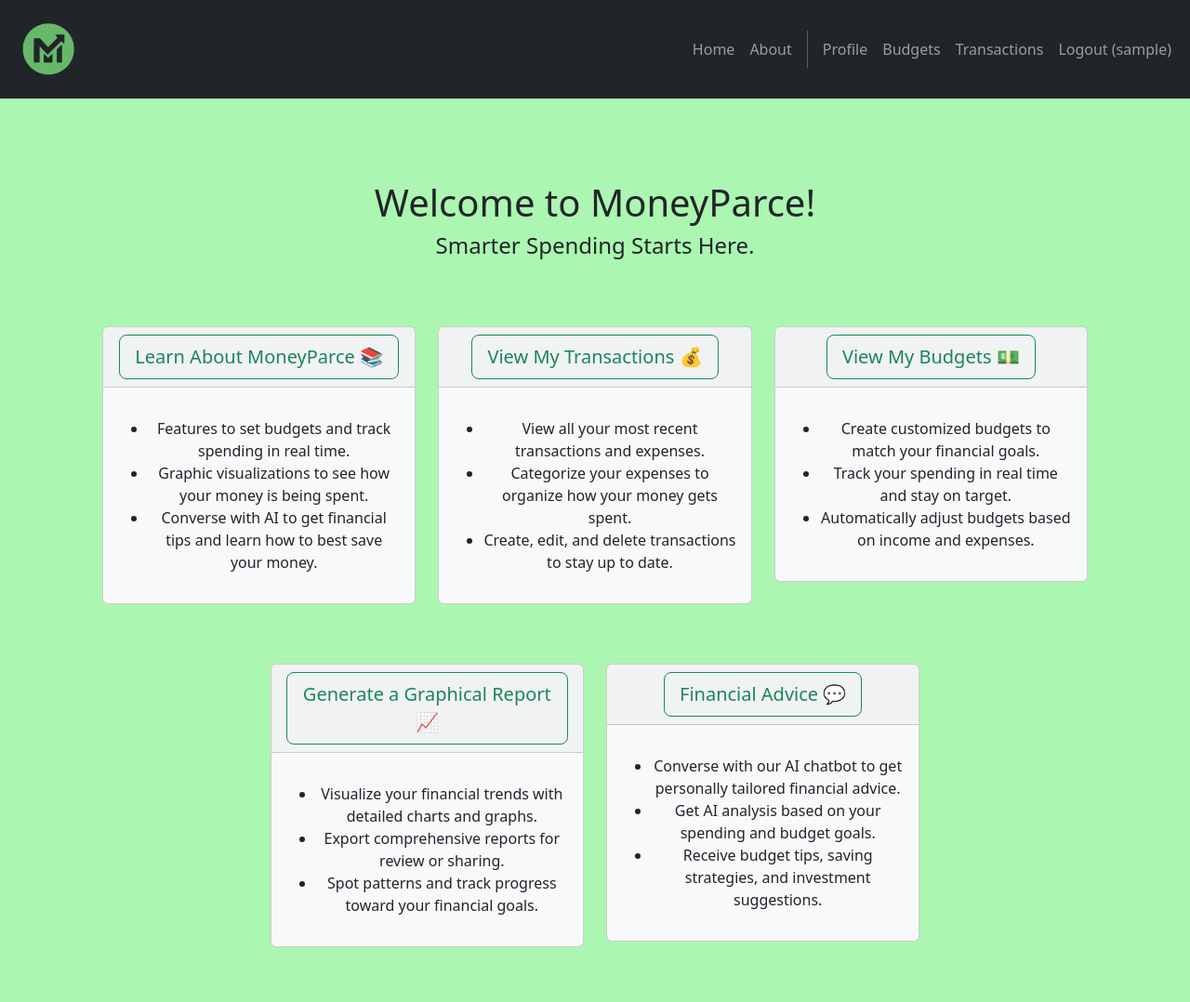
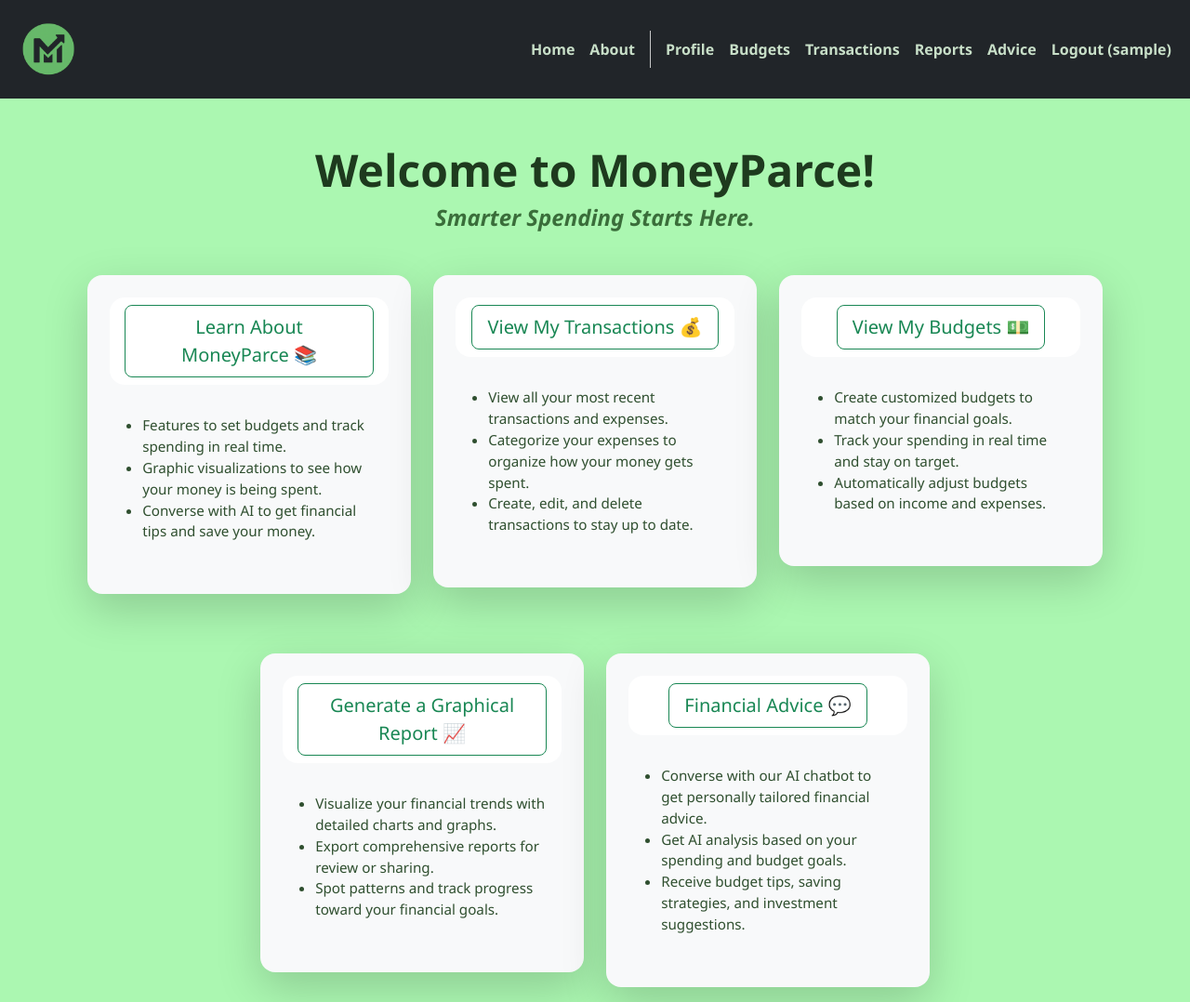
Before and after one commit to imermigkas3/MoneyParce, a Django app: page / in a window 1280 px wide. Shown: the whole page at 93% size. Before the commit the page ends 1019 px from the top, so only its background shows below. Run offline with Django 5.2, Linux system fonts and the light colour scheme; the visitor is signed in with stand-in values (Sample User, id 1).

Commit message:
Fixed UI for homepage and GUI

```diff
--- a/MoneyParce/static/css/style.css
+++ b/MoneyParce/static/css/style.css
@@ -1,4 +1,4 @@
-.bg-index{
+.bg-index {
     background: url("../img/logo.png") no-repeat fixed;
     background-size: 100% auto;
 }
@@ -14,7 +14,7 @@
 
 .password-reset-container {
     background: url("../img/passwordreset.png") no-repeat center center;
-    background-size: cover; !important;
+    background-size: cover;
     min-height: 100vh;
     width: 100vw;
     max-width: 100%;
@@ -75,8 +75,7 @@
 }
 
 .password-reset-done {
-    background:
-        url("../img/passwordreset.png") no-repeat center center;
+    background: url("../img/passwordreset.png") no-repeat center center;
     background-size: cover;
     min-height: 100vh;
     display: flex;
@@ -94,8 +93,7 @@
 }
 
 .password-reset-confirm {
-    background:
-        url("../img/passwordreset.png") no-repeat center center;
+    background: url("../img/passwordreset.png") no-repeat center center;
     background-size: cover;
     min-height: 100vh;
     display: flex;
@@ -135,8 +133,7 @@
 }
 
 .password-reset-complete {
-    background:
-        url("../img/passwordreset.png") no-repeat center center;
+    background: url("../img/passwordreset.png") no-repeat center center;
     background-size: cover;
     min-height: 100vh;
     display: flex;
@@ -176,3 +173,25 @@ html, body {
     width: 100vw;
     max-width: 100%;
 }
+
+.custom-card {
+    background-color: #f8f9fa;
+    border: none;
+    border-radius: 1rem;
+    padding: 2rem;
+    max-width: 22rem;
+    margin-bottom: 1.5rem;
+    box-shadow: 0 4px 16px rgba(0, 0, 0, 0.1);
+    transition: all 0.3s ease-in-out;
+}
+
+.custom-card:hover {
+    transform: translateY(-10px);
+    box-shadow: 0 12px 24px rgba(0, 128, 0, 0.2);
+}
+
+img {
+    max-width: 100%;
+    height: auto;
+    display: block;
+}
--- a/MoneyParce/templates/base.html
+++ b/MoneyParce/templates/base.html
@@ -2,22 +2,68 @@
 <html lang="en">
 {% load static %}
 <head>
-    <meta charset="UTF-8">
-    <meta name = "viewport" content = "width=device-width, initial-scale=1" />
+    <meta charset="UTF-8" />
+    <meta name="viewport" content="width=device-width, initial-scale=1" />
     <title>{% block title %}My Site{% endblock %}</title>
-    <link rel="stylesheet" type="text/css" href="{% static 'css/style.css' %}">
-
-    <link rel="stylesheet" href="https://cdn.jsdelivr.net/npm/bootstrap@5.3.0/dist/css/bootstrap.min.css">
+    <link rel="stylesheet" type="text/css" href="{% static 'css/style.css' %}" />
+    <link rel="stylesheet" href="https://cdn.jsdelivr.net/npm/bootstrap@5.3.0/dist/css/bootstrap.min.css" />
+    <style>
+      /* Ensure consistent font across the site matching your content */
+      body {
+        font-family: 'Segoe UI', Tahoma, Geneva, Verdana, sans-serif;
+        background-color: #abf7b1;
+        color: #1e3a1e;
+      }
+      /* Navbar brand image spacing */
+      .navbar-brand img {
+        max-height: 80px;
+        width: auto;
+      }
+      /* Navbar links styles: use your green-themed accent color */
+      .navbar-nav .nav-link {
+        font-weight: 600;
+        font-size: 1rem;
+        color: #c8dfc8;
+        transition: color 0.3s ease;
+        padding: 0.5rem 0.75rem;
+      }
+      .navbar-nav .nav-link:hover,
+      .navbar-nav .nav-link:focus {
+        color: #a1d290;
+        text-decoration: none;
+      }
+      /* Divider vertical line styling matches nav */
+      .vr.bg-white {
+        opacity: 0.75;
+      }
+      /* Responsive padding for container */
+      .container.mt-4 {
+        padding-left: 1.5rem;
+        padding-right: 1.5rem;
+      }
+      @media (max-width: 576px) {
+        /* Adjust nav link font size on mobile */
+        .navbar-nav .nav-link {
+          font-size: 0.9rem;
+        }
+      }
+    </style>
 </head>
-<body style="background-color: #abf7b1;">
+<body>
   <nav class="navbar navbar-expand-lg navbar-dark bg-dark">
     <div class="container-fluid">
       <a class="navbar-brand" href="/">
-          <img src="{% static 'img/logo.png' %}" alt='MoneyParce logo' height='80'>
+        <img src="{% static 'img/logo.png' %}" alt="MoneyParce logo" />
       </a>
-      <button class="navbar-toggler" type="button" data-bs-toggle="collapse"
-              data-bs-target="#navbarNavAltMarkup" aria-controls="navbarNavAltMarkup"
-              aria-expanded="false" aria-label="Toggle navigation">
+      <button
+        class="navbar-toggler"
+        type="button"
+        data-bs-toggle="collapse"
+        data-bs-target="#navbarNavAltMarkup"
+        aria-controls="navbarNavAltMarkup"
+        aria-expanded="false"
+        aria-label="Toggle navigation"
+      >
         <span class="navbar-toggler-icon"></span>
       </button>
 
@@ -30,11 +76,11 @@
 
           {% if user.is_authenticated %}
           <a class="nav-link" href="{% url 'accounts.profile' %}">Profile</a>
-            <a class="nav-link" href="{% url 'Budgets.index' %}">Budgets</a>
+          <a class="nav-link" href="/budgets">Budgets</a>
           <a class="nav-link" href="{% url 'transaction_list' %}">Transactions</a>
-            <a class="nav-link" href="{% url 'accounts.logout' %}">
-              Logout ({{ user.username }})
-            </a>
+          <a class="nav-link" href="#">Reports</a>
+          <a class="nav-link" href="{% url 'agent.chat' %}">Advice</a>
+          <a class="nav-link" href="{% url 'accounts.logout' %}">Logout ({{ user.username }})</a>
           {% else %}
           <a class="nav-link" href="{% url 'accounts.login' %}">Login</a>
           <a class="nav-link" href="{% url 'accounts.signup' %}">Sign Up</a>
@@ -45,8 +91,9 @@
   </nav>
 
   <div class="container mt-4">
-    {% block content %}
-    {% endblock %}
+    {% block content %}{% endblock %}
   </div>
+
+  <script src="https://cdn.jsdelivr.net/npm/bootstrap@5.3.0/dist/js/bootstrap.bundle.min.js"></script>
 </body>
 </html>
--- a/home/templates/home/index.html
+++ b/home/templates/home/index.html
@@ -1,39 +1,83 @@
 {% extends 'base.html' %}
 {% block content %}
-    <div class="p-3">
-        <div class="container">
-            <div class="row mt-5">
-                <div class="col mx-auto text-center mb-3">
+    <style>
+        .card-body ul {
+            font-family: 'Segoe UI', Tahoma, Geneva, Verdana, sans-serif;
+            font-size: 0.95rem;
+            color: #2f4f2f;
+            padding-left: 1.2rem;
+            line-height: 1.5;
+        }
+        .hover-shadow {
+            transition: transform 0.3s ease, box-shadow 0.3s ease;
+            cursor: pointer;
+        }
+        .hover-shadow:hover {
+            transform: translateY(-8px);
+            box-shadow: 0 16px 30px rgba(0, 0, 0, 0.2);
+            z-index: 10;
+        }
+    </style>
+    <style>
+        .welcome-text {
+            font-family: 'Segoe UI', Tahoma, Geneva, Verdana, sans-serif;
+            color: #1e3a1e;
+            text-align: center;
+            margin: 3rem 0 2rem 0;
+        }
+        .welcome-text h1 {
+            font-size: 3rem;
+            font-weight: 800;
+            margin-bottom: 0.5rem;
+        }
+        .welcome-text h4 {
+            font-size: 1.5rem;
+            font-weight: 600;
+            color: #3a6d3a;
+            font-style: italic;
+  }
+  @media (max-width: 576px) {
+    .welcome-text h1 {
+      font-size: 2rem;
+    }
+    .welcome-text h4 {
+      font-size: 1.1rem;
+    }
+  }
+</style>
+
+    <div class="welcome-text">
         <h1>Welcome to MoneyParce!</h1>
         <h4>Smarter Spending Starts Here.</h4>
-                </div>
     </div>
             {% if user.is_authenticated %}
                 <div class="row mt-5">
                     <div class="col text-center">
-                        <div class="card bg-light mb-3" style="max-width: 22rem;">
-                            <div class="card-header">
+                        <div class="card bg-light mb-3 rounded-4 shadow-lg border-0 p-4 hover-shadow" style="max-width: 22rem;">
+                            <div class="card-header bg-white border-0 rounded-4">
                                 <a class="btn btn-outline-success btn-lg w-auto" href="{% url 'home.about' %}" role="button">
-                                    Learn About MoneyParce 📚</a>
+                                    Learn About MoneyParce 📚
+                                </a>
                             </div>
-                            <div class="card-body">
-                                <ul class = "mt-3">
+                            <div class="card-body text-start">
+                                <ul class="mt-3">
                                     <li>Features to set budgets and track spending in real time.</li>
                                     <li>Graphic visualizations to see how your money is being spent.</li>
-                                    <li>Converse with AI to get financial tips and learn how to best save your money.</li>
+                                    <li>Converse with AI to get financial tips and save your money.</li>
                                 </ul>
                             </div>
                         </div>
                     </div>
 
                     <div class="col text-center">
-                        <div class="card bg-light mb-3" style="max-width: 22rem;">
-                            <div class="card-header">
+                        <div class="card bg-light mb-3 rounded-4 shadow-lg border-0 p-4 hover-shadow" style="max-width: 22rem;">
+                            <div class="card-header bg-white border-0 rounded-4">
                                 <a class="btn btn-outline-success btn-lg w-auto" href="{% url 'transaction_list' %}" role="button">
-                                     View My Transactions 💰</a>
+                                    View My Transactions 💰
+                                </a>
                             </div>
-                            <div class="card-body">
-                                <ul class = "mt-3">
+                            <div class="card-body text-start">
+                                <ul class="mt-3">
                                     <li>View all your most recent transactions and expenses.</li>
                                     <li>Categorize your expenses to organize how your money gets spent.</li>
                                     <li>Create, edit, and delete transactions to stay up to date.</li>
@@ -43,12 +87,14 @@
                     </div>
 
                     <div class="col text-center">
-                        <div class="card bg-light mb-3" style="max-width: 22rem;">
-                            <div class="card-header">
-                                <a class="btn btn-outline-success btn-lg w-auto" href="/budgets" role="button"> View My Budgets 💵</a>
+                        <div class="card bg-light mb-3 rounded-4 shadow-lg border-0 p-4 hover-shadow" style="max-width: 22rem;">
+                            <div class="card-header bg-white border-0 rounded-4">
+                                <a class="btn btn-outline-success btn-lg w-auto" href="/budgets" role="button">
+                                    View My Budgets 💵
+                                </a>
                             </div>
-                            <div class="card-body">
-                                <ul class = "mt-3">
+                            <div class="card-body text-start">
+                                <ul class="mt-3">
                                     <li>Create customized budgets to match your financial goals.</li>
                                     <li>Track your spending in real time and stay on target.</li>
                                     <li>Automatically adjust budgets based on income and expenses.</li>
@@ -59,16 +105,17 @@
                 </div>
 
                 <div class="row mt-5">
-                    <div class = "col-2"></div>
+                    <div class="col-2"></div>
 
                     <div class="col text-center">
-                        <div class="card bg-light mb-3" style="max-width: 22rem;">
-                            <div class="card-header">
+                        <div class="card bg-light mb-3 rounded-4 shadow-lg border-0 p-4 hover-shadow" style="max-width: 22rem;">
+                            <div class="card-header bg-white border-0 rounded-4">
                                 <a class="btn btn-outline-success btn-lg w-auto" href="#" role="button">
-                                    Generate a Graphical Report 📈</a>
+                                    Generate a Graphical Report 📈
+                                </a>
                             </div>
-                            <div class="card-body">
-                                <ul class = "mt-3">
+                            <div class="card-body text-start">
+                                <ul class="mt-3">
                                     <li>Visualize your financial trends with detailed charts and graphs.</li>
                                     <li>Export comprehensive reports for review or sharing.</li>
                                     <li>Spot patterns and track progress toward your financial goals.</li>
@@ -78,13 +125,14 @@
                     </div>
 
                     <div class="col text-center">
-                        <div class="card bg-light mb-3" style="max-width: 22rem;">
-                            <div class="card-header">
+                        <div class="card bg-light mb-3 rounded-4 shadow-lg border-0 p-4 hover-shadow" style="max-width: 22rem;">
+                            <div class="card-header bg-white border-0 rounded-4">
                                 <a class="btn btn-outline-success btn-lg w-auto" href="{% url 'agent.chat' %}" role="button">
-                                    Financial Advice 💬 </a>
+                                    Financial Advice 💬
+                                </a>
                             </div>
-                            <div class="card-body">
-                                <ul class = "mt-3">
+                            <div class="card-body text-start">
+                                <ul class="mt-3">
                                     <li>Converse with our AI chatbot to get personally tailored financial advice.</li>
                                     <li>Get AI analysis based on your spending and budget goals.</li>
                                     <li>Receive budget tips, saving strategies, and investment suggestions.</li>
@@ -92,18 +140,21 @@
                             </div>
                         </div>
                     </div>
-                    <div class = "col-2"></div>
+
+                    <div class="col-2"></div>
                 </div>
+
             {% else %}
                 <div class="row mt-5">
                     <div class="col text-center">
-                        <div class="card bg-light mb-3" style="max-width: 22rem;">
-                            <div class="card-header">
+                        <div class="card bg-light mb-3 rounded-4 shadow-lg border-0 p-4 hover-shadow" style="max-width: 22rem;">
+                            <div class="card-header bg-white border-0 rounded-4">
                                 <a class="btn btn-outline-success btn-lg w-auto" href="{% url 'home.about' %}" role="button">
-                                    📚 Learn About MoneyParce</a>
+                                    📚 Learn About MoneyParce
+                                </a>
                             </div>
-                            <div class="card-body">
-                                <ul class = "mt-3">
+                            <div class="card-body text-start">
+                                <ul class="mt-3">
                                     <li>Features to set budgets and track spending in real time.</li>
                                     <li>Graphic visualizations to see how your money is being spent.</li>
                                     <li>Converse with AI to get financial tips and learn how to best save your money.</li>
@@ -113,13 +164,14 @@
                     </div>
 
                     <div class="col text-center">
-                        <div class="card bg-light mb-3" style="max-width: 22rem;">
-                            <div class="card-header">
+                        <div class="card bg-light mb-3 rounded-4 shadow-lg border-0 p-4 hover-shadow" style="max-width: 22rem;">
+                            <div class="card-header bg-white border-0 rounded-4">
                                 <a class="btn btn-outline-success btn-lg w-auto" href="{% url 'accounts.login' %}" role="button">
-                                    Login</a>
+                                    Login
+                                </a>
                             </div>
-                            <div class="card-body">
-                                <ul class = "mt-3">
+                            <div class="card-body text-start">
+                                <ul class="mt-3">
                                     <li>Access your secure data on your financial transactions.</li>
                                     <li>View your most up-to-date financial information.</li>
                                     <li>Create, edit, and delete your financial tracker to stay up to date.</li>
@@ -129,12 +181,14 @@
                     </div>
 
                     <div class="col text-center">
-                        <div class="card bg-light mb-3" style="max-width: 22rem;">
-                            <div class="card-header">
-                                <a class="btn btn-outline-success btn-lg w-auto" href="{% url 'accounts.signup' %}" role="button"> Sign Up</a>
+                        <div class="card bg-light mb-3 rounded-4 shadow-lg border-0 p-4 hover-shadow" style="max-width: 22rem;">
+                            <div class="card-header bg-white border-0 rounded-4">
+                                <a class="btn btn-outline-success btn-lg w-auto" href="{% url 'accounts.signup' %}" role="button">
+                                    Sign Up
+                                </a>
                             </div>
-                            <div class="card-body">
-                                <ul class = "mt-3">
+                            <div class="card-body text-start">
+                                <ul class="mt-3">
                                     <li>Join the MoneyParce community and leverage our technology.</li>
                                     <li>Take advantage of AI functionality to improve your finances.</li>
                                     <li>Become a MoneyParce member with a few clicks!</li>
@@ -142,7 +196,6 @@
                             </div>
                         </div>
                     </div>
-
                 </div>
             {% endif %}
         </div>
```
Also changed, not shown: home/templates/home/about.html (+24 -39 lines). Lines whose indentation alone changed are shown as unchanged.
